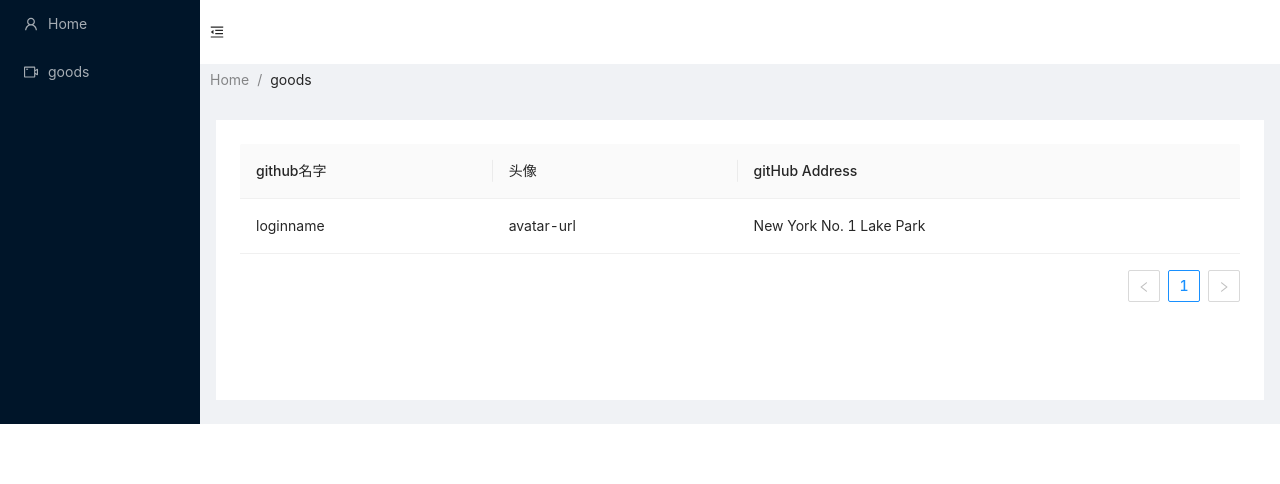
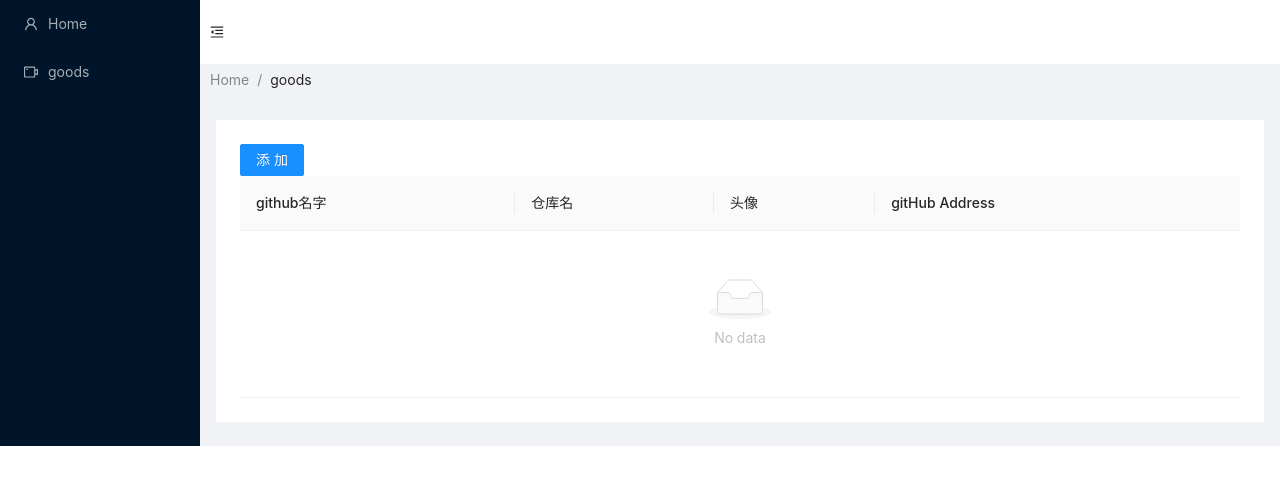
Before and after one commit to minyzhang/mall, a React (Create React App) app: page /home in a window 1280 px wide. Shown: the top 484 px of the page. Built offline with nearby package versions, Linux system fonts and the light colour scheme.

Commit message:
axios request data

```diff
--- a/src/cardGithub.js
+++ /dev/null
@@ -1,80 +0,0 @@
-import React from "react";
-import axios from "axios";
-
-const { useState } = React;
-//  展示数据
-const Card = (props) => {
-  // console.log(props)
-  const getGit = () => {
-    // 获取对呀github账号的仓库
-    axios.get(props.html_url).then((res)=>{
-        console.log("成功"+res)
-    }).catch((err) => { console.log("失败"+err)})
-    console.log(props);
-  };
-  return (
-    <div style={{ margin: "1em" }}>
-      <img
-        onClick={getGit}
-        alt="avatar"
-        style={{ width: "70px" }}
-        src={props.avatar_url}
-      />
-      <div>
-        <div style={{ fontWeight: "bold" }}>{props.login}</div>
-        <div>{props.organizations_url}</div>
-      </div>
-    </div>
-  );
-};
-//  为组件传参
-const CardList = (props) => (
-  <div>
-    {props.cards.map((card) => (
-      <Card key={card.id} {...card} />
-    ))}
-  </div>
-);
-
-const Form = (props) => {
-  const [username, setUsername] = useState("");
-
-  const handleSubmit = (event) => {
-    event.preventDefault();
-
-    axios.get(`https://api.github.com/users/${username}`).then((resp) => {
-      props.onSubmit(resp.data);
-      setUsername("");
-    });
-  };
-
-  return (
-    <form onSubmit={handleSubmit}>
-      <input
-        type="text"
-        value={username}
-        onChange={(event) => setUsername(event.target.value)}
-        placeholder="GitHub username"
-        required
-      />
-      <button type="submit">Add card</button>
-    </form>
-  );
-};
-
-const App = () => {
-  const [cards, setCards] = useState([]);
-
-  const addNewCard = (cardInfo) => {
-    setCards(cards.concat(cardInfo));
-  };
-
-  return (
-    <div>
-      <Form onSubmit={addNewCard} />
-      <CardList cards={cards} />
-    </div>
-  );
-};
-
-export default App;
--- a/src/page/Home/Home.js
+++ b/src/page/Home/Home.js
@@ -1,35 +1,72 @@
-import React from "react";
-import { Table } from "antd";
+import React, { Fragment, useState } from "react";
+import { Table, Button, Modal } from "antd";
+import axios from "axios";
 
 const columns = [
   {
-    title: 'github名字',
-    dataIndex: 'Gname',
+    title: "github名字",
+    dataIndex: "fullName",
   },
   {
-    title: '头像',
-    dataIndex: 'avatar',
+    title: "仓库名",
+    dataIndex: "name",
   },
   {
-    title: 'gitHub Address',
-    dataIndex: 'address',
+    title: "头像",
+    dataIndex: "avatar",
+  },
+  {
+    title: "gitHub Address",
+    dataIndex: "address",
   },
 ];
+const state = {
+  arr: [],
+};
+const data = [];
 
-const data = [
-  {
-    key: '1',
-    avatar: 'avatar-url',
-    Gname:'loginname',
-    address: 'New York No. 1 Lake Park',
-  },
-];
 
-function onChange(pagination, filters, sorter, extra) {
-  console.log('params', pagination, filters, sorter, extra);
-}
-function App(pagination, filters, sorter, extra) {
-  return (<Table columns={columns} dataSource={data} onChange={onChange} />)
-}
+const App = () => {
+  const [username, setUsername] = useState("");
+  const [isModalVisible, setIsModalVisible] = useState(false);
+  const addName = () => {
+    setIsModalVisible(true);
+  };
+  const handleOk = (event) => {
+    axios.get(`https://api.github.com/users/${username}/repos`).then((resp) => {
+      console.log(resp.data);
+      state.arr.push(resp.data);
+      setUsername("");
+      setIsModalVisible(false);
+    });
+  };
+  const handleCancel = () => {
+    setIsModalVisible(false);
+  };
+  return (
+    <Fragment>
+      <Button type="primary" onClick={addName}>
+        添加
+      </Button>
+      <Modal
+        title="Basic Modal"
+        visible={isModalVisible}
+        onOk={handleOk}
+        onCancel={handleCancel}
+      >
+        <form>
+          <input
+            type="text"
+            value={username}
+            onChange={(event) => setUsername(event.target.value)}
+            placeholder="GitHub username"
+            required
+          />
+        </form>
+      </Modal>
+      <Table columns={columns} dataSource={data} />
+    </Fragment>
+  );
+};
 
 export default App;
```
